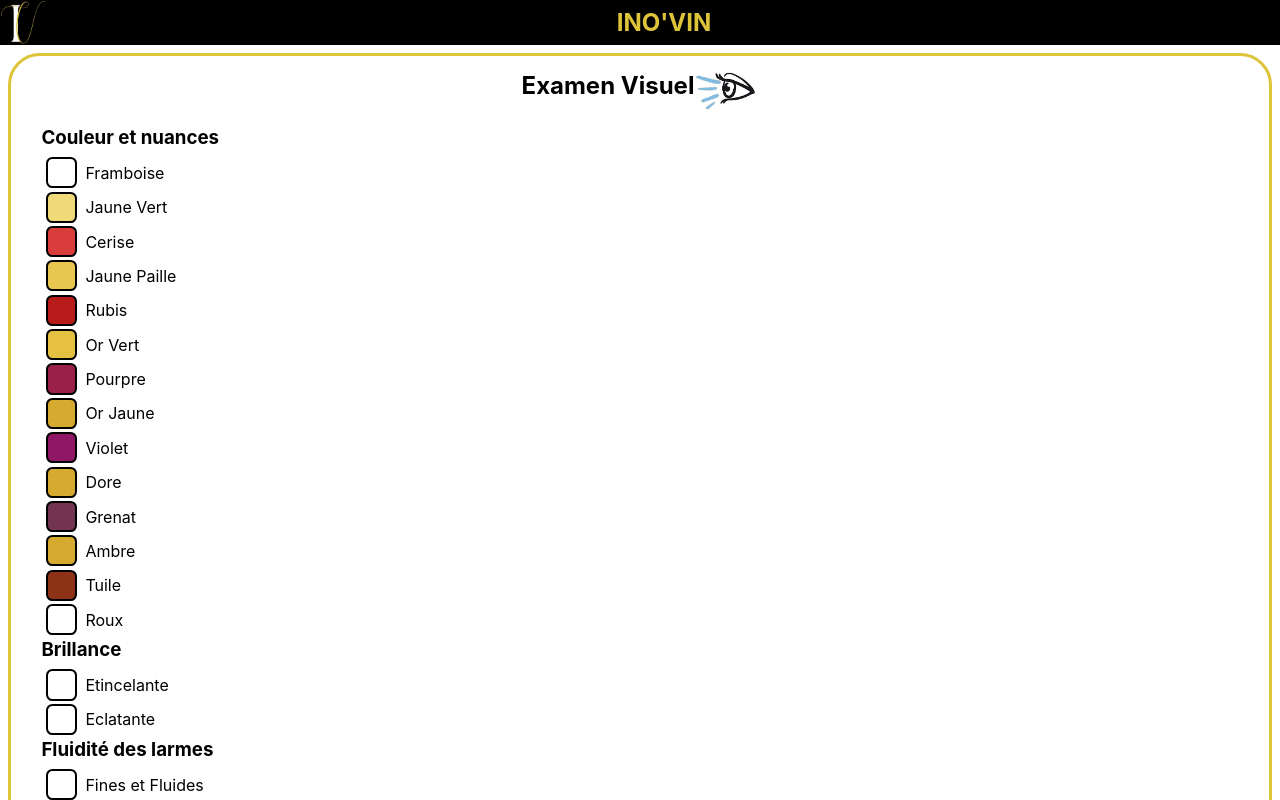
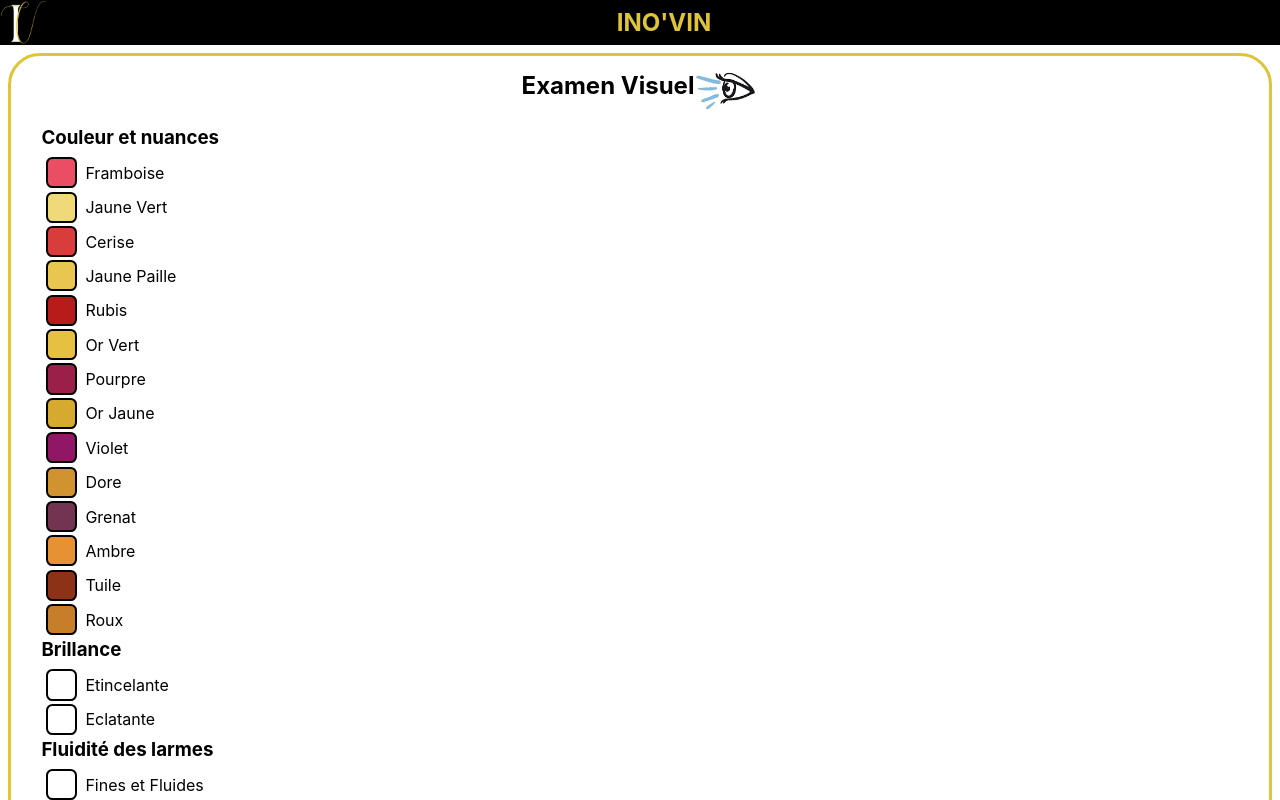
Before and after one commit to WildCodeSchool/2023-02-JS-Reims-project-3-inovin, a React (Vite) app in the folder frontend/: page / in a window 1280 px wide. Shown: the top 800 px of the page. Built offline with nearby package versions, Linux system fonts and the light colour scheme.

Commit message:
Adding Css checkbox in component Questionnaire.jsx

```diff
--- a/frontend/src/components/Checkbox.css
+++ b/frontend/src/components/Checkbox.css
@@ -76,7 +76,7 @@
     border: 3px solid var(--active-inner);
     border-top: 0;
     border-left: 0;
-    left: 0.6rem;
+    left: 0.5rem;
     top: 0.1rem;
     transform: rotate(var(--r, 20deg));
   }
@@ -96,7 +96,7 @@
 }
 
 /*Couleur bouton*/
-#Framb {
+#Framboise {
   background-color: #ea4e64;
 }
 
@@ -141,13 +141,13 @@
 }
 
 #Dore {
-  background-color: #d6aa2f;
+  background-color: #d19330;
 }
 
 #Ambre {
-  background-color: #d6aa2f;
+  background-color: #e69134;
 }
 
-Roux {
+#Roux {
   background-color: #c67e2a;
 }
```
